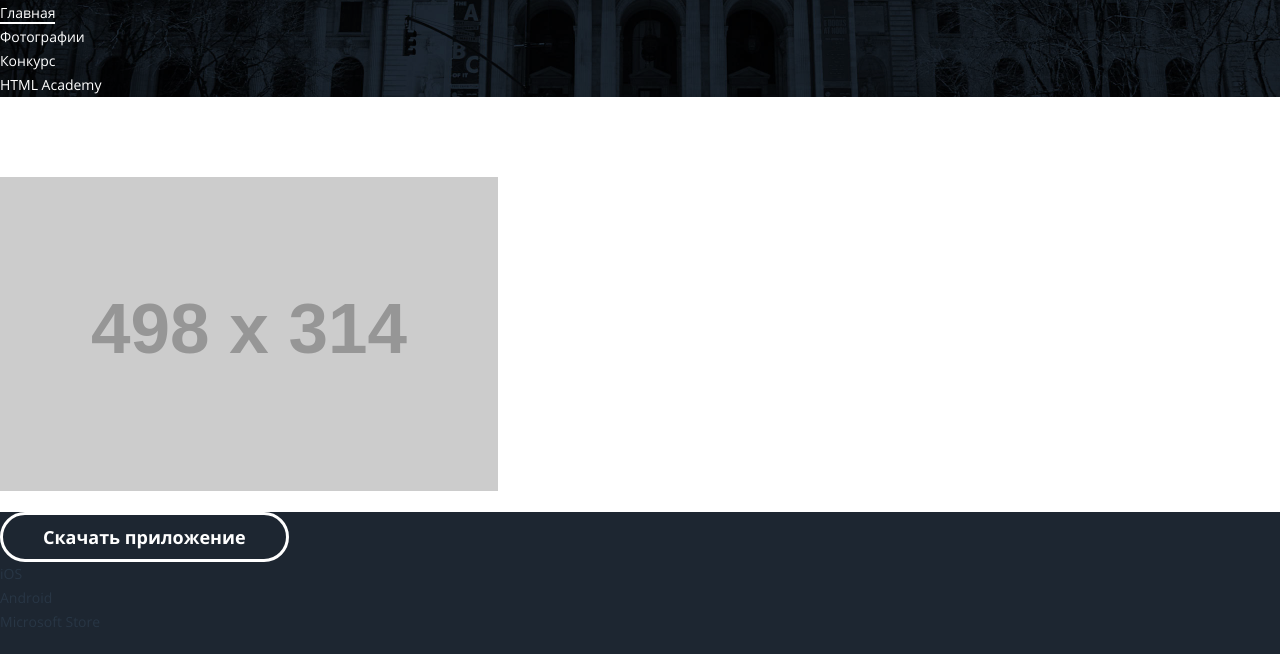
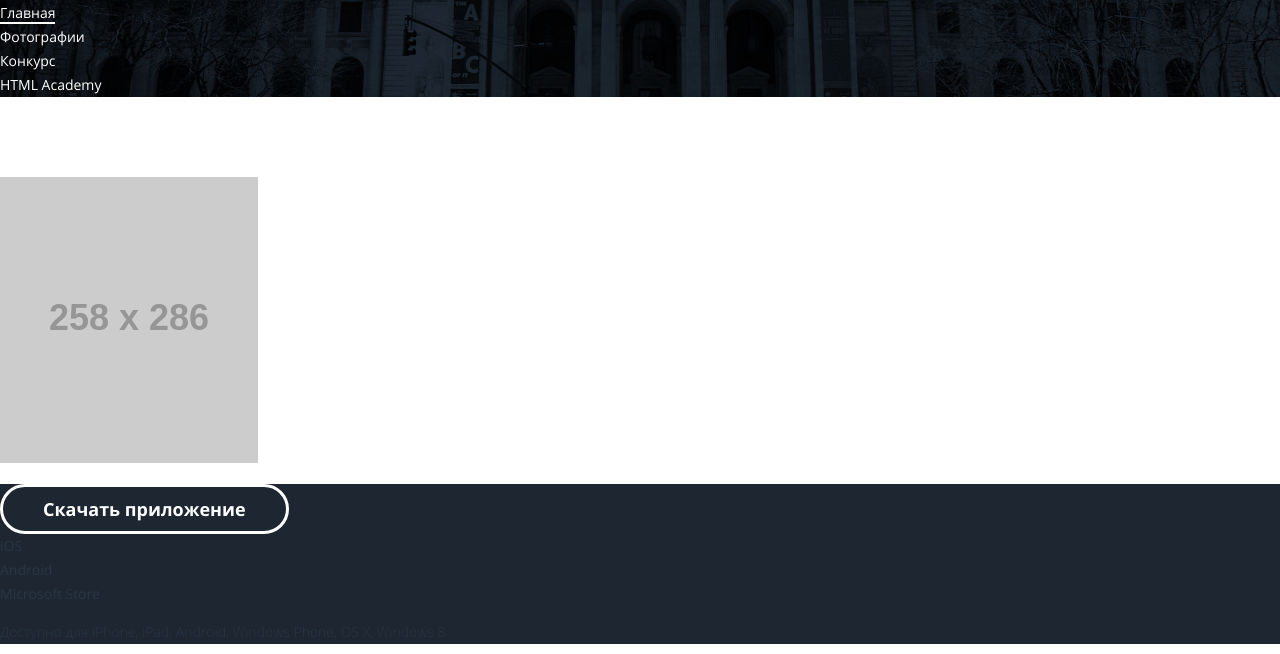
Before and after one commit to maxim-petrov/pink, a website: page source/index.html in a window 1280 px wide. Shown: the part 70-724 px from the top of the page. Drawn offline with nearby package versions, Linux system fonts and the light colour scheme; files that its build step writes are made by us from their sources; placeholder pictures from the web are drawn by us.

Commit message:
Change head__image size

```diff
--- a/source/index.html
+++ b/source/index.html
@@ -41,7 +41,7 @@
       <section class="head">
         <div class="head__intro">
           <p class="head__image">
-            <img src="https://placehold.it/498x314" width="498" height="314"
+            <img src="https://placehold.it/258x286" width="258" height="286"
                  alt="Телефон в руке с включенным прилижением Пинк">
           </p>
         </div>
```
